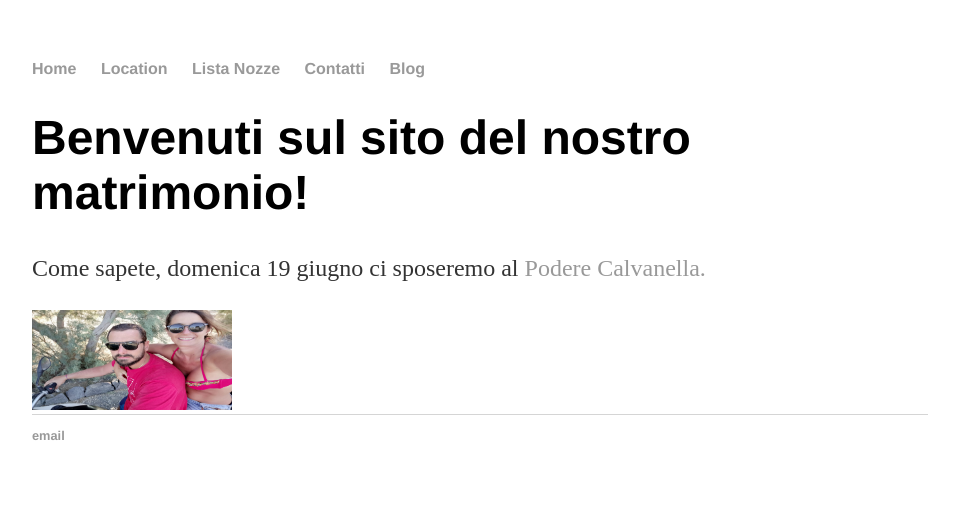
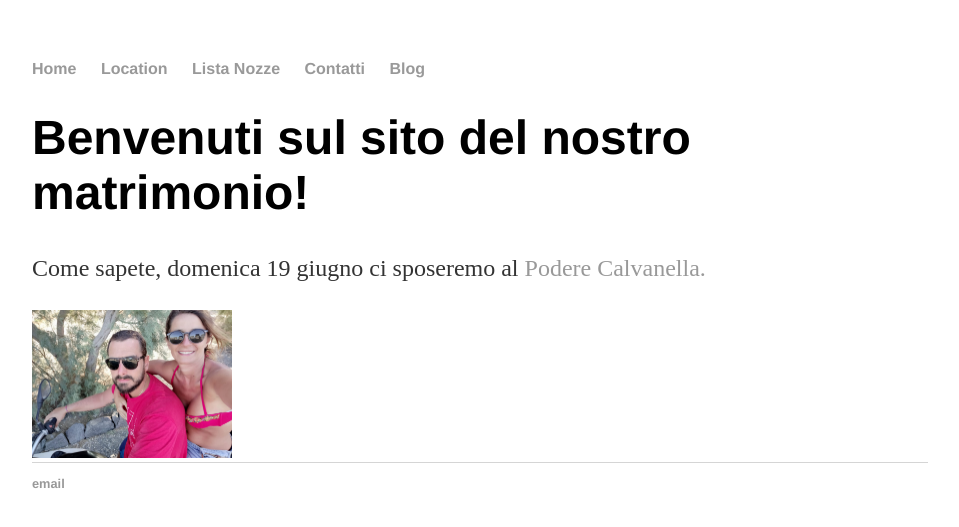
Before and after one commit to marcoelaura/marcoelaura.github.io, a Jekyll site: the page built from index.html, in a window 1280 px wide. Shown: the top 527 px of the page, without its empty margins (160-1119 px from the left). Built offline with Jekyll 4.4.1, drawn with Linux system fonts in a browser that asks for light colours.

Commit message:
Update index.html

```diff
--- a/index.html
+++ b/index.html
@@ -5,5 +5,5 @@ title: Marco e Laura
 <div class="blurb">
 	<h1>Benvenuti sul sito del nostro matrimonio!</h1>
 	<p>Come sapete, domenica 19 giugno ci sposeremo al <a href="/Location">Podere Calvanella.</a></p>
-	<img src="UPIT2008.jpeg" width="200" height="100">
+	<img src="/Contatti/UPIT2008.jpeg" width="200">
 </div><!-- /.blurb -->
```
